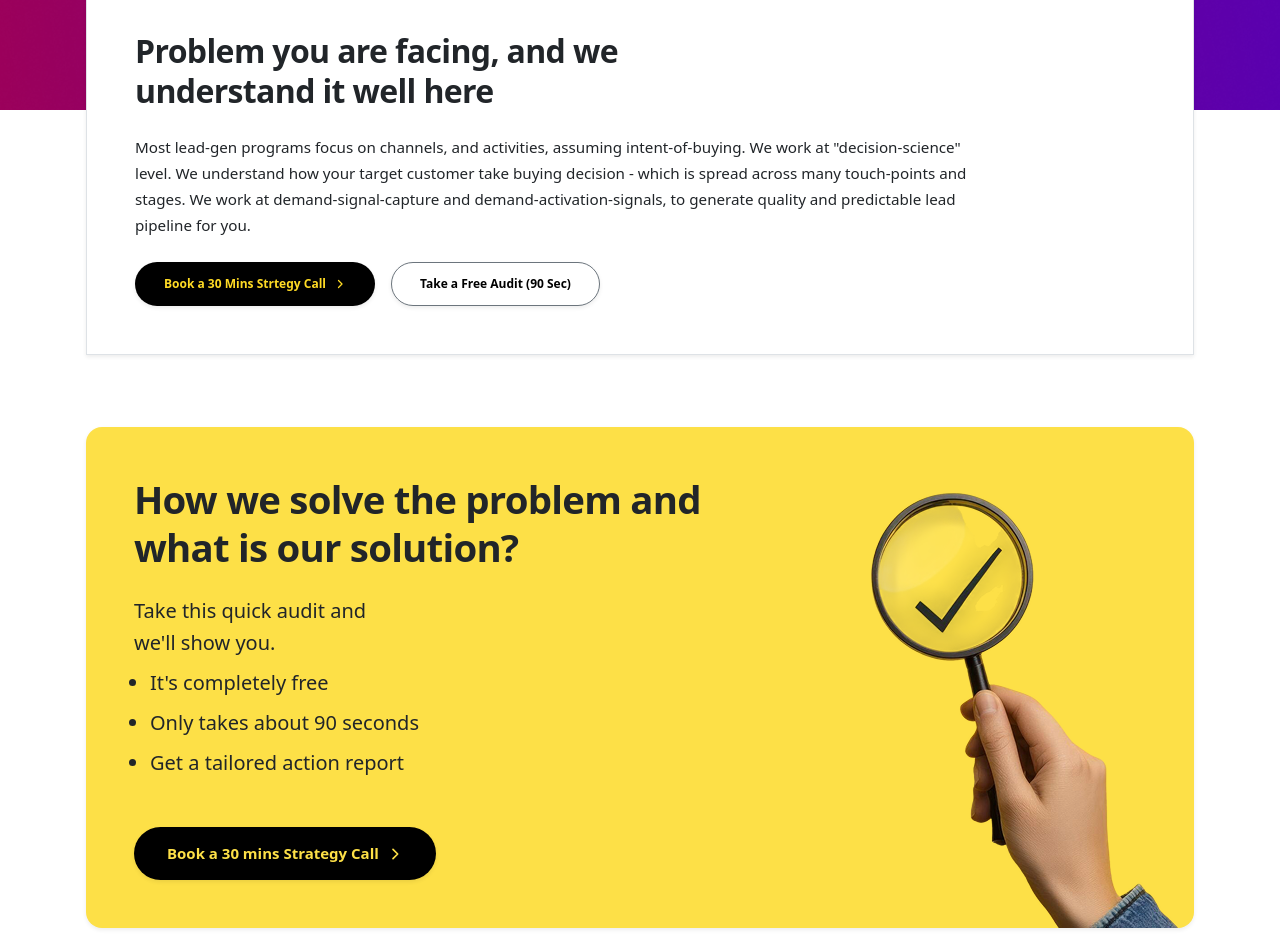
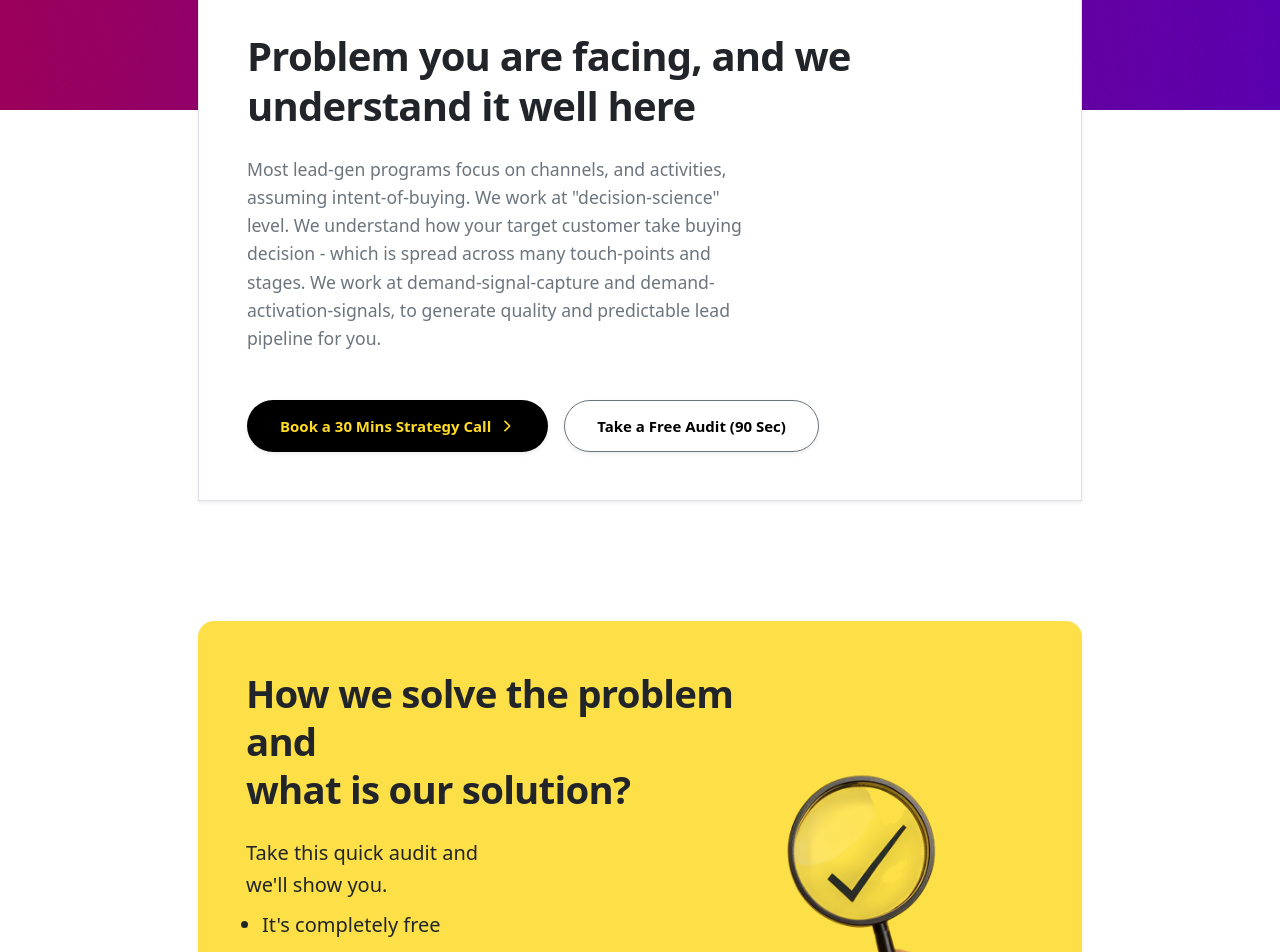
Before and after one commit to shramanth-sulake/media_jenie2, a React (Vite) app: page / in a window 1280 px wide. Shown: the part 1140-2092 px from the top of the page. Built offline with nearby package versions, Linux system fonts and the light colour scheme.

Commit message:
Update layout padding for CaseSection and OfferSection container blocks

```diff
--- a/src/components/CaseSection.jsx
+++ b/src/components/CaseSection.jsx
@@ -91,7 +91,7 @@ const CaseSection = () => {
         : 30;
 
     return (
-        <div className="w-100 container px-3 py-5">
+        <div className="w-100 container py-4 mt-5 mb-4" style={{ paddingLeft: '8rem', paddingRight: '8rem' }}>
             <h2 className="fw-bold text-dark mb-5" style={{ fontSize: '2.5rem', letterSpacing: '-0.02em', marginLeft: '1rem' }}>
                 Case Studies
             </h2>
--- a/src/components/OfferSection.jsx
+++ b/src/components/OfferSection.jsx
@@ -20,26 +20,26 @@ const OfferSection = () => {
                 </div>
 
                 {/* Overlapping White Card */}
-                <div className="w-100 container px-3 position-relative" style={{ zIndex: 20, marginTop: '-8rem' }}>
-                    <div className="bg-white p-4 p-md-5 border-md-0 border shadow-sm mx-auto" style={{ maxWidth: '100%', boxShadow: '0px 15px 60px rgba(0,0,0,0.1) !important' }}>
-                        <h2 className="fw-bold text-dark mb-4 text-start" style={{ fontSize: '2rem', lineHeight: '1.25', letterSpacing: '-0.02em', maxWidth: '750px' }}>
+                <div className="w-100 container position-relative" style={{ zIndex: 20, marginTop: '-8rem', paddingLeft: '8rem', paddingRight: '8rem' }}>
+                    <div className="bg-white p-4 p-md-5 border-md-0 border shadow-sm" style={{ boxShadow: '0px 15px 60px rgba(0,0,0,0.1) !important' }}>
+                        <h2 className="fw-bold text-dark mb-4" style={{ fontSize: '2.5rem', lineHeight: '1.25', letterSpacing: '-0.02em' }}>
                             Problem you are facing, and we <br className="d-none d-md-block" /> understand it well here
                         </h2>
-
-                        <div className="mb-4 text-secondary text-start" style={{ fontSize: '0.95rem', lineHeight: '1.7', maxWidth: '850px', fontWeight: '500' }}>
-                            <p className="mb-0 text-dark">
-                                Most lead-gen programs focus on channels, and activities, assuming intent-of-buying. We work at "decision-science" level. We understand how your target customer take buying decision - which is spread across many touch-points and stages. We work at demand-signal-capture and demand-activation-signals, to generate quality and predictable lead pipeline for you.
+                        <div className="mb-5 text-secondary mt-4" style={{ fontSize: '1.1rem', lineHeight: '1.6', maxWidth: '500px', marginTop: '2rem' }}>
+                            <p className="mb-4">
+                                Most lead-gen programs focus on channels, and activities, assuming intent-of-buying.
+                                We work at "decision-science" level. We understand how your target customer take buying decision - which is spread across many touch-points and stages. We work at demand-signal-capture and demand-activation-signals, to generate quality and predictable lead pipeline for you.
                             </p>
                         </div>
 
-                        <div className="d-flex flex-column flex-sm-row align-items-start align-items-sm-center justify-content-start gap-3 mt-4">
-                            <button className="btn rounded-pill fw-bold d-flex align-items-center justify-content-center shadow-sm" style={{ backgroundColor: '#000', color: '#ffdb24', padding: '12px 28px', fontSize: '12px' }}>
-                                Book a 30 Mins Strtegy Call
-                                <svg className="ms-2" style={{ width: '12px', height: '12px' }} fill="none" stroke="currentColor" viewBox="0 0 24 24">
+                        <div className="d-flex flex-column flex-sm-row align-items-center gap-3 mt-4">
+                            <button className="btn rounded-pill fw-bold d-flex align-items-center justify-content-center shadow-sm" style={{ backgroundColor: '#000', color: '#ffdb24', padding: '14px 32px', fontSize: '15px' }}>
+                                Book a 30 Mins Strategy Call
+                                <svg className="ms-2" style={{ width: '16px', height: '16px' }} fill="none" stroke="currentColor" viewBox="0 0 24 24">
                                     <path strokeLinecap="round" strokeLinejoin="round" strokeWidth="2.5" d="M9 5l7 7-7 7"></path>
                                 </svg>
                             </button>
-                            <button className="btn btn-light rounded-pill fw-bold border border-secondary shadow-sm" style={{ backgroundColor: '#fff', color: '#000', padding: '12px 28px', fontSize: '12px' }}>
+                            <button className="btn btn-light rounded-pill fw-bold border border-secondary shadow-sm" style={{ backgroundColor: '#fff', color: '#000', padding: '14px 32px', fontSize: '15px' }}>
                                 Take a Free Audit (90 Sec)
                             </button>
                         </div>
@@ -48,7 +48,7 @@ const OfferSection = () => {
             </div>
 
             {/* --- SECTION 2: Yellow Audit Banner --- */}
-            <div className="w-100 container px-3 mb-5 mt-4">
+            <div className="w-100 container py-4 mt-5 mb-4" style={{ paddingLeft: '8rem', paddingRight: '8rem' }}>
                 <div className="row g-0 align-items-center rounded-4 position-relative overflow-hidden shadow-sm" style={{ backgroundColor: '#fde047' }}>
 
                     {/* Content Left */}
@@ -96,7 +96,7 @@ const OfferSection = () => {
             </div>
 
             {/* --- SECTION 3: Our Approach/ framework --- */}
-            <div className="w-100 container px-3 mb-5">
+            <div className="w-100 container py-4 mt-5 mb-4" style={{ paddingLeft: '8rem', paddingRight: '8rem' }}>
                 <h3 className="fw-bold text-dark mb-4" style={{ fontSize: '1.75rem' }}>Our Approach/ framework</h3>
 
                 <div className="position-relative overflow-hidden rounded-3" style={{ backgroundColor: '#f0f0f0', minHeight: '400px' }}>
@@ -148,7 +148,7 @@ const OfferSection = () => {
             </div>
 
             {/* --- SECTION 4: Our Process Flowchart --- */}
-            <div className="w-100 container px-3 mb-5">
+            <div className="w-100 container py-4 mt-5 mb-4" style={{ paddingLeft: '8rem', paddingRight: '8rem' }}>
                 <h3 className="fw-bold text-dark mb-4" style={{ fontSize: '1.75rem' }}>Our Process</h3>
                 <img
                     src="/images/MediaJenie-Website-Dev-Process-Full 1.png"
```
